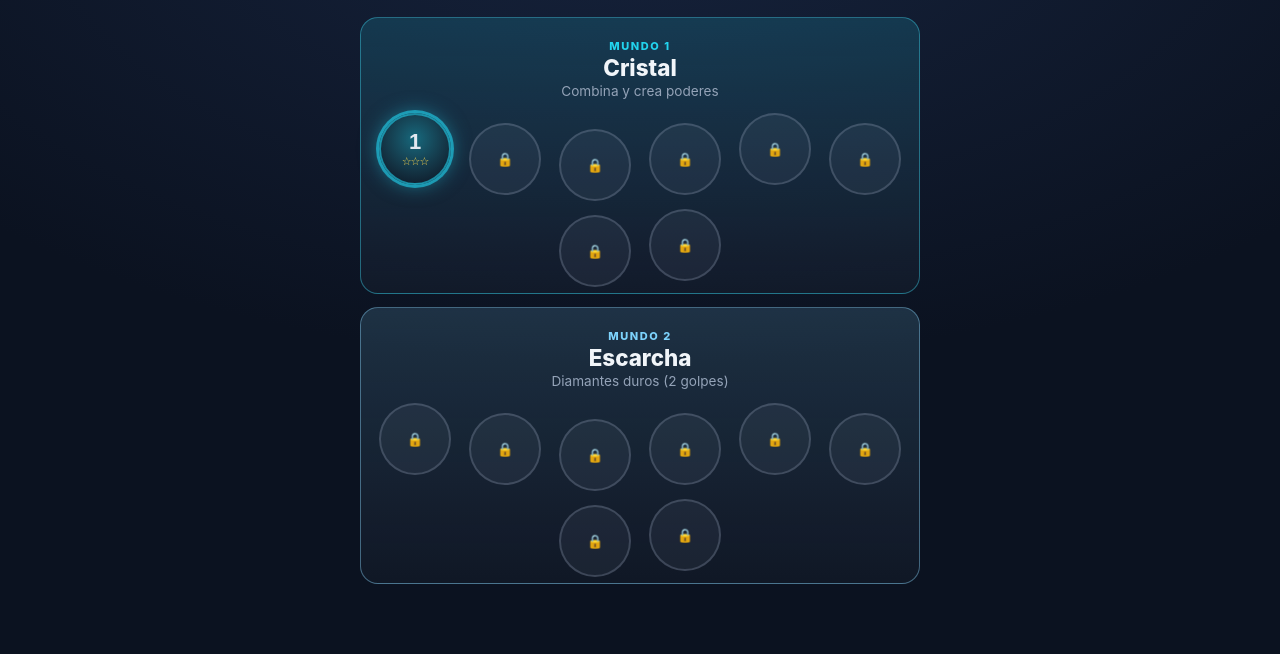
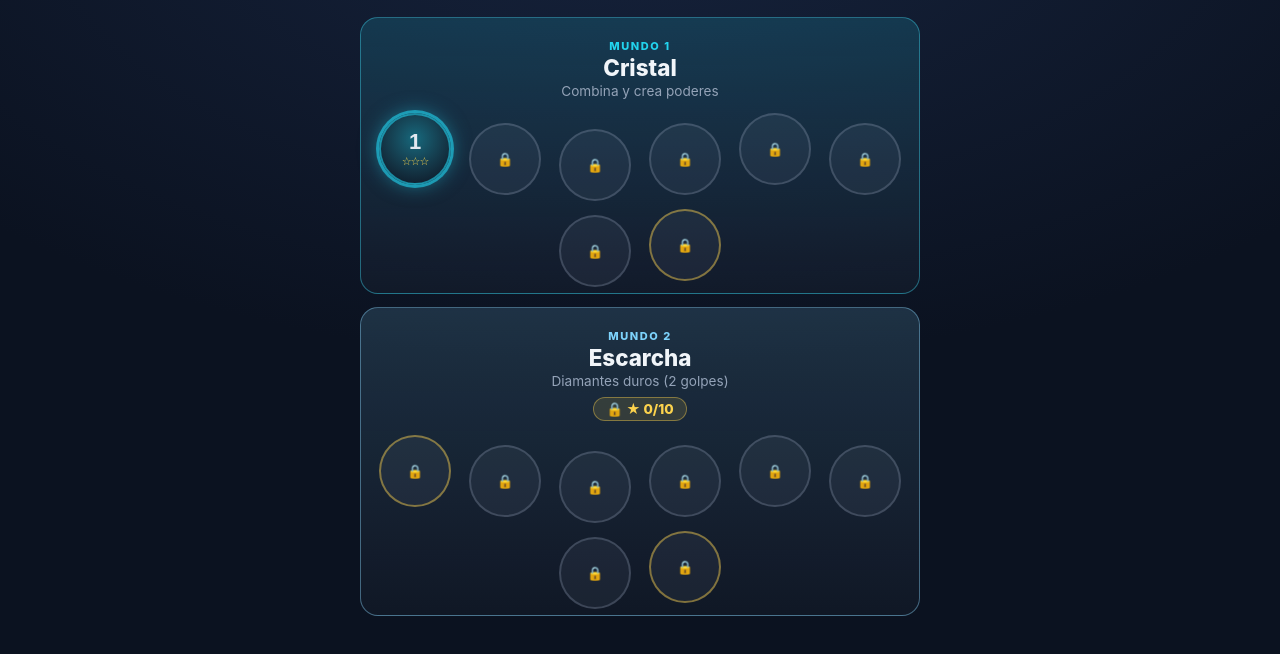
Before and after one commit to closerclick/diamonds, a plain HTML site: page index.html in a window 1280 px wide. Shown: the part 116-770 px from the top of the page. Drawn offline with Linux system fonts and the light colour scheme.

Commit message:
Diamonds: estrellas como llave (puertas de mundo y niveles jefe)
- estrellasTotales(): suma de las mejores estrellas por nivel.
- reqMundo(w): estrellas para entrar a cada mundo (escala con el mundo).
- reqNivel(n): la entrada del mundo (em=1) y el nivel jefe (em=ultimo) exigen
  un minimo de estrellas; el resto, 0.
- desbloqueado(n) = progresion alcanzada Y estrellas suficientes; iniciarNivel
  lo respeta.
- Mapa: candado con contador "★ x/y" en mundos y niveles-puerta bloqueados;
  borde dorado en niveles-puerta. SW cache v3.

Co-Authored-By: Claude Opus 4.8 (1M context) <noreply@anthropic.com>

```diff
--- a/index.html
+++ b/index.html
@@ -118,6 +118,12 @@
   }
   .mundo-nombre { display: block; font-size: clamp(18px, 2.8vh, 24px); font-weight: 800; color: #f1f5f9; }
   .mundo-feat { display: block; font-size: clamp(11px, 1.7vh, 14px); color: #94a3b8; margin-top: 2px; }
+  .mundo-lock {
+    display: inline-block; margin-top: 8px;
+    font-size: clamp(11px, 1.7vh, 14px); font-weight: 800;
+    color: #fcd34d; background: rgba(252,211,77,.12);
+    border: 1px solid rgba(252,211,77,.4); border-radius: 50px; padding: 3px 12px;
+  }
   .sendero {
     display: flex;
     flex-wrap: wrap;
@@ -152,6 +158,10 @@
   .nivel-nodo.actual {
     box-shadow: 0 0 0 3px color-mix(in srgb, var(--tint) 60%, transparent), 0 0 20px color-mix(in srgb, var(--tint) 50%, transparent);
   }
+  /* Nivel-puerta: requiere un mínimo de estrellas (jefe / entrada de mundo) */
+  .nivel-nodo.puerta { border-color: #fcd34d; }
+  .nivel-nodo.puerta.bloq { border-color: rgba(252,211,77,.45); }
+  .nivel-nodo.bloq .ne { color: #fcd34d; }
 
   /* --- HUD de juego --- */
   .scores {
@@ -413,6 +423,24 @@
   const mundoDeNivel = n => Math.floor((n - 1) / NIVELES_POR_MUNDO) + 1;
   const nivelEnMundo = n => ((n - 1) % NIVELES_POR_MUNDO) + 1;
   const infoMundo = w => MUNDOS[Math.min(w - 1, MUNDOS.length - 1)];
+
+  // --- Estrellas como llave ---
+  // Estrellas totales acumuladas (suma de las mejores por nivel).
+  function estrellasTotales() {
+    let s = 0; for (const k in prog.stars) s += prog.stars[k] || 0; return s;
+  }
+  // Estrellas necesarias para entrar al mundo w (puerta del nivel 1).
+  function reqMundo(w) { return w <= 1 ? 0 : Math.floor((w - 1) * NIVELES_POR_MUNDO * 3 * 0.45); }
+  // Estrellas que exige el nivel n (0 = ninguna). Puerta de mundo (em=1) y
+  // nivel "jefe" al final de cada mundo (em=último).
+  function reqNivel(n) {
+    const w = mundoDeNivel(n), em = nivelEnMundo(n);
+    if (em === 1) return reqMundo(w);
+    if (em === NIVELES_POR_MUNDO) return reqMundo(w) + Math.round(NIVELES_POR_MUNDO * 1.5);
+    return 0;
+  }
+  // Un nivel es jugable si llegó la progresión y se reúnen las estrellas.
+  function desbloqueado(n) { return n <= prog.max && estrellasTotales() >= reqNivel(n); }
 
   // Mecánicas desbloqueadas por mundo (incremental).
   function features(w) {
@@ -982,6 +1010,7 @@
   }
 
   function iniciarNivel(n) {
+    if (!desbloqueado(n)) { beep(300, 0.18, 0.3); return; }
     def = defNivel(n);
     score = 0; movs = def.movs; sel = null; estado = 'idle';
     generarNivel();
@@ -1045,22 +1074,36 @@
       sec.className = 'mundo'; sec.style.setProperty('--tint', info.tint);
       const head = document.createElement('div');
       head.className = 'mundo-head';
+      const tot = estrellasTotales();
+      const rm = reqMundo(w);
+      const candado = (w > 1 && tot < rm)
+        ? '<span class="mundo-lock">🔒 ★ ' + tot + '/' + rm + '</span>' : '';
       head.innerHTML = '<span class="mundo-num">Mundo ' + w + '</span>' +
         '<span class="mundo-nombre">' + info.nombre + '</span>' +
-        '<span class="mundo-feat">' + info.feat + '</span>';
+        '<span class="mundo-feat">' + info.feat + '</span>' + candado;
       sec.appendChild(head);
       const path = document.createElement('div');
       path.className = 'sendero';
       for (let k = 1; k <= NIVELES_POR_MUNDO; k++) {
         const n = (w - 1) * NIVELES_POR_MUNDO + k;
-        const unlocked = n <= prog.max;
+        const porProg = n <= prog.max;
+        const req = reqNivel(n);
+        const faltanEstrellas = tot < req;
+        const unlocked = porProg && !faltanEstrellas;
         const stars = prog.stars[n] || 0;
         const nodo = document.createElement('button');
-        nodo.className = 'nivel-nodo' + (unlocked ? '' : ' bloq') + (n === prog.max ? ' actual' : '');
-        nodo.innerHTML = unlocked
-          ? '<span class="nn">' + k + '</span><span class="ne">' + '★'.repeat(stars) + '☆'.repeat(3 - stars) + '</span>'
-          : '🔒';
-        if (unlocked) nodo.addEventListener('click', () => iniciarNivel(n));
+        nodo.className = 'nivel-nodo' + (unlocked ? '' : ' bloq') +
+          (n === prog.max && unlocked ? ' actual' : '') + (req > 0 ? ' puerta' : '');
+        if (unlocked) {
+          nodo.innerHTML = '<span class="nn">' + k + '</span><span class="ne">' +
+            '★'.repeat(stars) + '☆'.repeat(3 - stars) + '</span>';
+          nodo.addEventListener('click', () => iniciarNivel(n));
+        } else if (porProg && faltanEstrellas) {
+          // desbloqueado por progresión pero falta juntar estrellas
+          nodo.innerHTML = '<span class="nn">🔒</span><span class="ne">★ ' + tot + '/' + req + '</span>';
+        } else {
+          nodo.innerHTML = '🔒';
+        }
         path.appendChild(nodo);
       }
       sec.appendChild(path);
--- a/sw.js
+++ b/sw.js
@@ -1,4 +1,4 @@
-const CACHE = 'diamonds-v2';
+const CACHE = 'diamonds-v3';
 const ASSETS = [
   './',
   './index.html',
```
